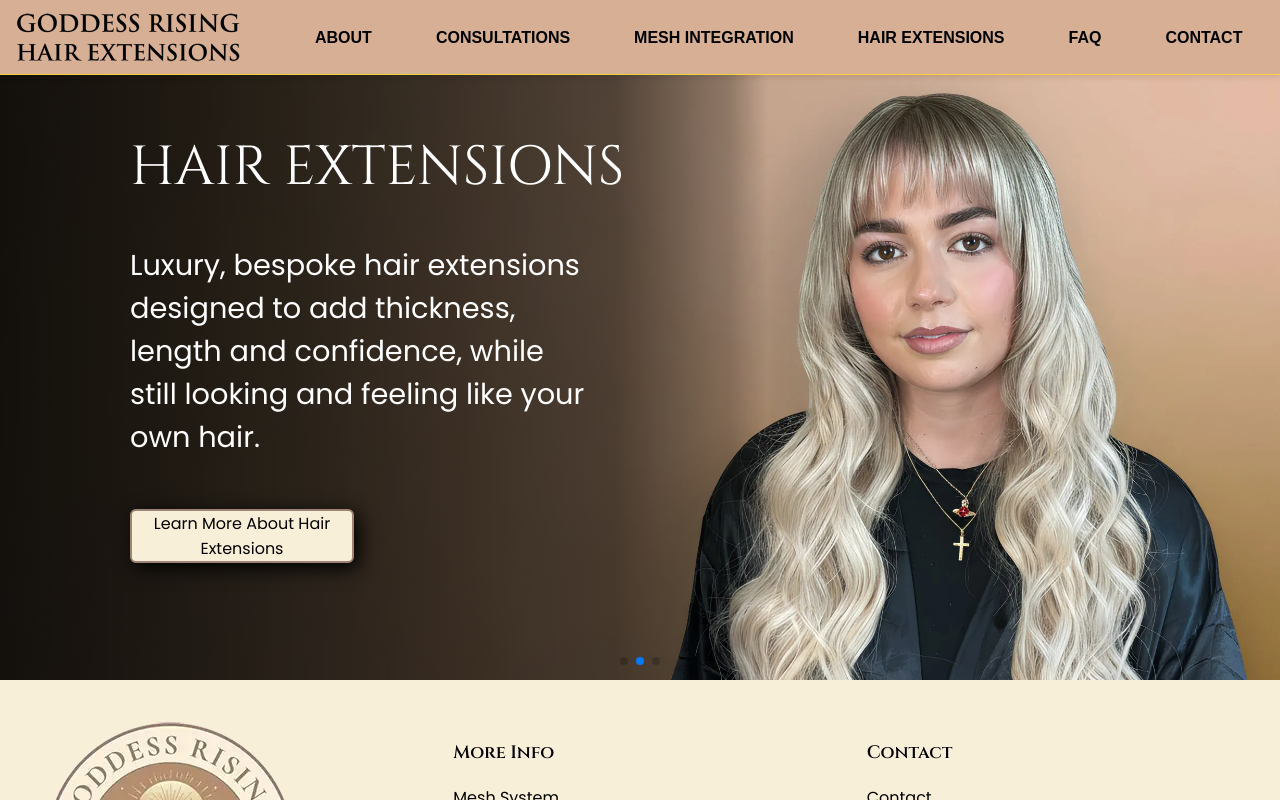
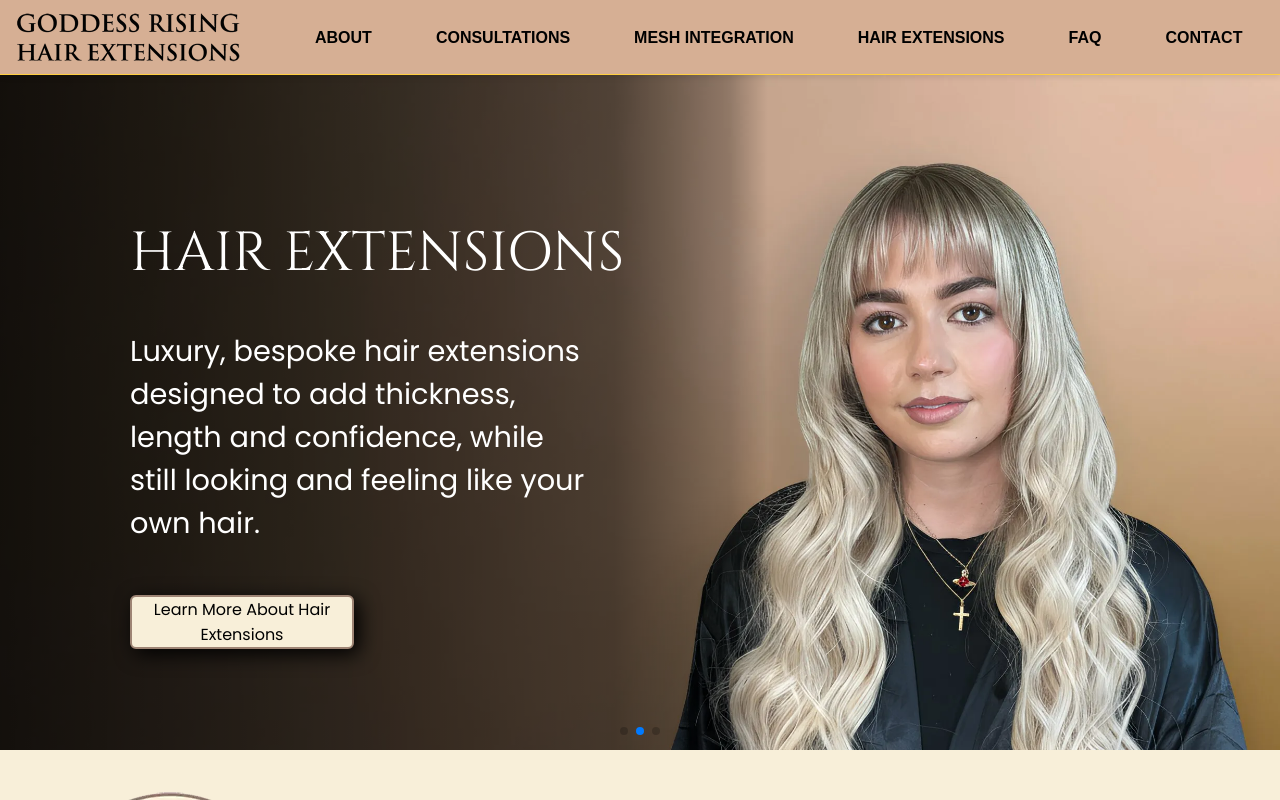
Before and after one commit to mr-aust1n/GoddessRisingNext, a Next.js app: page / in a window 1280 px wide. Shown: the top 800 px of the page. Built offline with nearby package versions, Linux system fonts and the light colour scheme.

Commit message:
Update Carousel.module.css

```diff
--- a/components/Carousel.module.css
+++ b/components/Carousel.module.css
@@ -3,6 +3,7 @@
     width: 100%;
     height: clamp(520px, 85vh, 900px);
     overflow: hidden;
+    margin-top: 70px;
 }
 
 .swiper {
@@ -55,12 +56,13 @@
     color: var(--footer-color);
     position: relative;
     z-index: 2;
-    top: 15%;
+    top: 17%;
     display: flex;
     flex-direction: column;
     justify-content: center;
     text-align: center;
     align-items: center;
+    padding: 0 20px;
 }
 
 .textBlock {
```
